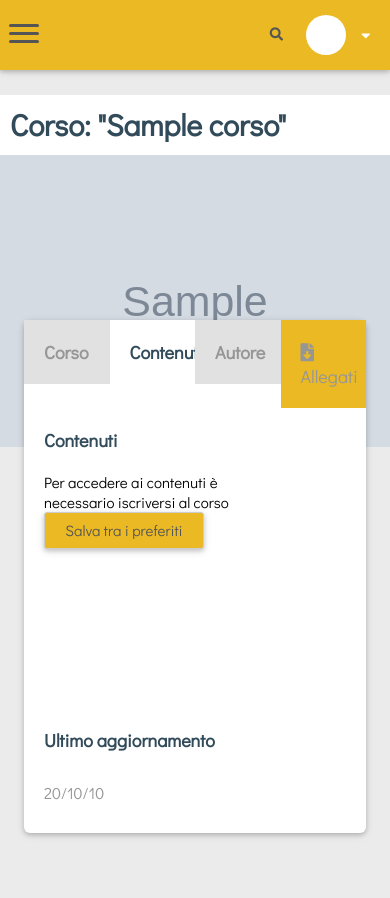
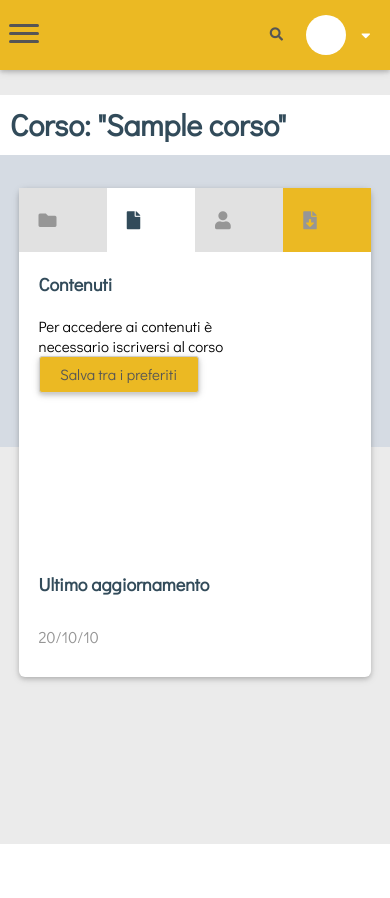
Before and after one commit to lucIO-IT/linkatonew, a Django app: template core/templates/detail.html in a window 390 px wide, after a click that opens the changed part. After the commit the page ends 844 px from the top, so only its background shows below. Run offline with Django 3.2, Linux system fonts and the light colour scheme; the template is opened without the code that fills it: most values are stand-ins (such as "Sample title", 1, 10 or a date in 2020); grey boxes marked "Sample" are stand-in pictures; some libraries are stand-ins or nearby versions.

Commit message:
sistemati alcuni bug grafici e pagina dettaglio corsi

```diff
--- a/core/static/css/colors.css
+++ b/core/static/css/colors.css
@@ -6,7 +6,7 @@
        color: rgb(150,150,150);
        }
 
-	   .linkYellow, .nuBtnYellow, .menu li a:hover {
+	   .linkYellow, .nuBtnYellow, .menu li a:hover, .lesson-anchor:hover {
 	   background-color: rgb(235, 185, 35);
 	   color: rgb(85,85,85);
 	   }
--- a/core/static/css/include/detail.css
+++ b/core/static/css/include/detail.css
@@ -13,3 +13,69 @@
        .detail-section {
        min-height: 300px;
        }
+
+       .detail-box {
+           width: 98%;
+           margin: 5% 1%;
+           float: left;
+           min-height: 330px;
+           padding: 0;
+           border-radius: 6px;
+           -webkit-border-radius: 6px;
+           -moz-border-radius: 6px;
+           background: white;
+           box-shadow: 0 2px 4px 0 rgba(0, 0, 0, 0.16), 0 2px 8px 0 rgba(0, 0, 0, 0.12);
+           height: auto;
+           position: relative;
+       }
+
+       .lesson-container {
+            margin: 0;
+            padding: 0;
+            display: inline-block;
+            float: left;
+       }
+
+       .lesson-list {
+           list-style: none;
+           border-bottom: 0.5px solid rgb(180,180,180);
+           width: 100%;
+           max-width: 200px;
+           padding-bottom: 0.5px;
+       }
+
+       .lesson-number, a.lesson-anchor, .lesson-action {
+            display: inline-block;
+            float: left;
+            padding: 10px;
+       }
+
+       .lesson-list a.lesson-anchor {
+            width: 130px;
+       }
+
+       .lesson-number, .lesson-action {
+            width: 35px;
+       }
+
+       .lesson-action .fork-lesson {
+            color: rgb(85,85,85);
+            position: relative;
+            cursor: pointer;
+       }
+
+       .lesson-action:hover {
+            background: rgb(235,235,235);
+       }
+
+       .lesson-action .dialog-box {
+            right: 0;
+       }
+
+       .lesson-number {
+            color: rgb(85,85,85);
+       }
+
+       @media only screen and (max-width: 900px) {
+            .box-list span, .special-box-list span {display: none;}
+       }
--- a/core/static/css/include/widget-menu.css
+++ b/core/static/css/include/widget-menu.css
@@ -15,8 +15,8 @@
 	   transition: all 0.5s ease;
 	   -webkit-transform: scale(0);
 	   transform: scale(0);
-	   -webkit-transform-origin: 0 0;
-	   transform-origin: 0 0;
+	   -webkit-transform-origin: 50% top;
+	   transform-origin: 50% top;
 	   box-shadow: 0 2px 4px 0 rgba(0, 0, 0, 0.16), 0 2px 8px 0 rgba(0, 0, 0, 0.12);
 	   width: 200px;
 	   }
--- a/core/static/css/widgets.css
+++ b/core/static/css/widgets.css
@@ -136,6 +136,7 @@
 
 	   .dialog-box span.lesson-link:hover {
 	   background: rgb(235,235,235);
+	   cursor: pointer;
 	   }
 
 	   .dialog-box footer {
--- a/core/templates/detail.html
+++ b/core/templates/detail.html
@@ -9,31 +9,31 @@
 		<div style="position: absolute; top: 0; left: 0; width: 100%;">{% if corso.img_corso %}
 			<img alt="{{ corso.nome_corso }}" src="{{ corso.img_corso.url }}" class="img"/>{% endif %}
 		</div>
-        <article id="post{{ corso.pk }}" class="card sezione1" style="width: 95%; margin-top: 150px;">
+        <article id="post{{ corso.pk }}" class="detail-box">
 		  <div class="flDiv100">
 			  <div class="flDiv25 box-list padd" data-target="detail">
 				  <div class="padd">
-					  <h5>Corso</h5>
+					  <h5><i class="fas fa-folder"></i><span style="margin-left: 10px;">Corso</span></h5>
 				  </div>
 			  </div>
 			  <div class="flDiv25 box-list padd unactive" data-target="contents">
 				  <div class="padd">
-					  <h5>Contenuti</h5>
+					  <h5><i class="fas fa-file"></i><span style="margin-left: 10px;">Contenuti</span></h5>
 				  </div>
 			  </div>
 			  <div class="flDiv25 box-list padd unactive" data-target="author">
 				  <div class="padd">
-					  <h5>Autore</h5>
+					  <h5><i class="fas fa-user"></i><span style="margin-left: 10px;">Autore</span></h5>
 				  </div>
 			  </div>
-			  <div class="flDiv25 box-list padd linkYellow">
+			  <div class="flDiv25 padd linkYellow special-box-list">
 				  <div class="padd">
 					  {% if corso.allegati_corso %}
 						  <a href="{{ corso.allegati_corso.url }}" download="Programma {{ corso.nome_corso }}" class="block redDiv pdf gray" style="font-size: 18px;">
-							  <i class="fas fa-file-download"></i> Allegati
+							  <i class="fas fa-file-download"></i><span style="margin-left: 10px;">Allegati</span>
 						  </a>
 						  {% else %}
-						  <span>Nessun allegato</span>
+						  <a>Nessun allegato</a>
 					  {% endif %}
 				  </div>
 			  </div>
@@ -67,6 +67,46 @@
 					  <h5>Contenuti</h5>
 				  </div>
 				  <div class="padd">{% if request.user in corso.followers.all %}
+					  <ul class="lesson-container">
+						  {% for lezione in corso.get_lessons %}
+						  	<li class="lesson-list">
+								<span class="lesson-number">{{ forloop.counter }}</span>
+								<a href="{{ lezione.get_absolute_url }}" class="lesson-anchor">{{ lezione.nome_lezione }}</a>
+								<div class="lesson-action flexCenter">
+									<div class="fork-lesson" title="copia lezione">
+										<div class="dialog-box">
+											<header class="padd dim100">
+												<h6>Scegli Cartella</h6>
+											</header>
+											<div class="dim100" style=" max-height: 100px; overflow: auto;">
+												{% for corso in request.user.docenti.all %}
+												<span onclick="copyLesson({{lezione.nome_lezione.pk}}, {{ corso.pk }});" class="lesson-link block">
+													{{ corso.nome_corso }}
+												</span>
+												{% empty%}
+												<span class="block">Nessuna cartella presente</span>{% endfor %}
+											</div>
+											<footer class="padd dim100 flexEnd">
+												<a href="{% url 'crea_corso' token=lezione.nome_lezione.pk %}" title="crea nuovo corso" class="create-file">
+													<i class="fas fa-folder-plus"></i>
+												</a>
+											</footer>
+										</div>
+										<i class="fas fa-plus-circle"></i>
+									</div>
+								</div>
+								<div style="clear: both;"></div>
+							</li>
+						  {% if forloop.counter|divisibleby:5 %}
+					  </ul>
+					  <ul class="lesson-container">
+						  {% else %}
+						  {% endif %}
+						  {% empty %}
+						  <li class="lesson-list">Nessuna risorsa presente</li>
+						  {% endfor %}
+					  </ul>
+					  <!--
 					  {% for lezione in corso.get_lessons %}
 							<article class="card">
 								<div class="iframe-card flDiv100">
@@ -114,6 +154,7 @@
 							</article>
 					  {% endfor %}
 					  <div style="clear: both;"></div>
+					  -->
 				  {% else %}
 					  <p>Per accedere ai contenuti è necessario iscriversi al corso</p>
 					  <a href="{% url 'salva_preferiti' pk=corso.pk %}" title="Salva tra i preferiti"  class="nuBtnYellow button" style="width: 160px;">
@@ -131,7 +172,7 @@
 				  <div class="padd">
 					  <div style="float: left; width: auto;">
 						  <div class="portrait">
-							  <img src="{{ corso.docente_corso.avatar.url }}"/>
+							  <img src="{{ corso.docente_corso.avatar.picture.url }}"/>
 						  </div>
 					  </div>
 					  <div style="float: left; padding: 10px 0;">
@@ -156,5 +197,6 @@
 		  </div>
 		  <div style="clear: both;"></div>
 	   </article>
+	   <div style="clear: both;"></div>
     </div>
 {% endblock content %}
```
